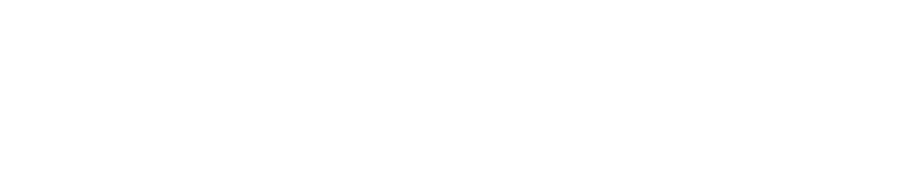
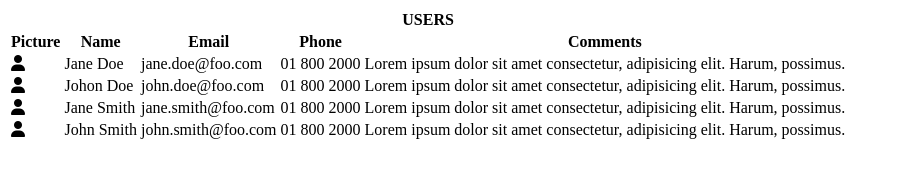
Before and after one commit to MeriBadoyan/tableDesign, a plain HTML site: page index.html in a window 1280 px wide. Shown: the whole page, without its empty margins (0-897 px from the left). Drawn offline with Linux system fonts and the light colour scheme.

Commit message:
html main structure added

```diff
--- a/index.html
+++ b/index.html
@@ -5,13 +5,59 @@
     <meta charset="UTF-8">
     <meta http-equiv="X-UA-Compatible" content="IE=edge">
     <meta name="viewport" content="width=device-width, initial-scale=1.0">
-    <title>
-        <Table></Table>
-    </title>
+    <title>Table</title>
+    <link rel="stylesheet" href="./style.css">
+    <link rel="stylesheet" href="https://cdnjs.cloudflare.com/ajax/libs/font-awesome/6.3.0/css/all.min.css"
+        integrity="sha512-SzlrxWUlpfuzQ+pcUCosxcglQRNAq/DZjVsC0lE40xsADsfeQoEypE+enwcOiGjk/bSuGGKHEyjSoQ1zVisanQ=="
+        crossorigin="anonymous" referrerpolicy="no-referrer" />
 </head>
 
 <body>
+    <table>
+        <thead>
+            <tr>
+                <th colspan="5">USERS</th>
+            </tr>
+            <tr>
+                <th>Picture</th>
+                <th>Name</th>
+                <th>Email</th>
+                <th>Phone</th>
+                <th>Comments</th>
+            </tr>
+        </thead>
 
+        <tbody>
+            <tr>
+                <td><span class="fa-solid fa-user"></span></td>
+                <td>Jane Doe</td>
+                <td>jane.doe@foo.com</td>
+                <td>01 800 2000</td>
+                <td>Lorem ipsum dolor sit amet consectetur, adipisicing elit. Harum, possimus.</td>
+            </tr>
+            <tr>
+                <td><span class="fa-solid fa-user"></span></td>
+                <td>Johon Doe</td>
+                <td>john.doe@foo.com</td>
+                <td>01 800 2000</td>
+                <td>Lorem ipsum dolor sit amet consectetur, adipisicing elit. Harum, possimus.</td>
+            </tr>
+            <tr>
+                <td><span class="fa-solid fa-user"></span></td>
+                <td>Jane Smith</td>
+                <td>jane.smith@foo.com</td>
+                <td>01 800 2000</td>
+                <td>Lorem ipsum dolor sit amet consectetur, adipisicing elit. Harum, possimus.</td>
+            </tr>
+            <tr>
+                <td><span class="fa-solid fa-user"></span></td>
+                <td>John Smith</td>
+                <td>john.smith@foo.com</td>
+                <td>01 800 2000</td>
+                <td>Lorem ipsum dolor sit amet consectetur, adipisicing elit. Harum, possimus.</td>
+            </tr>
+        </tbody>
+    </table>
 </body>
 
 </html>
```
